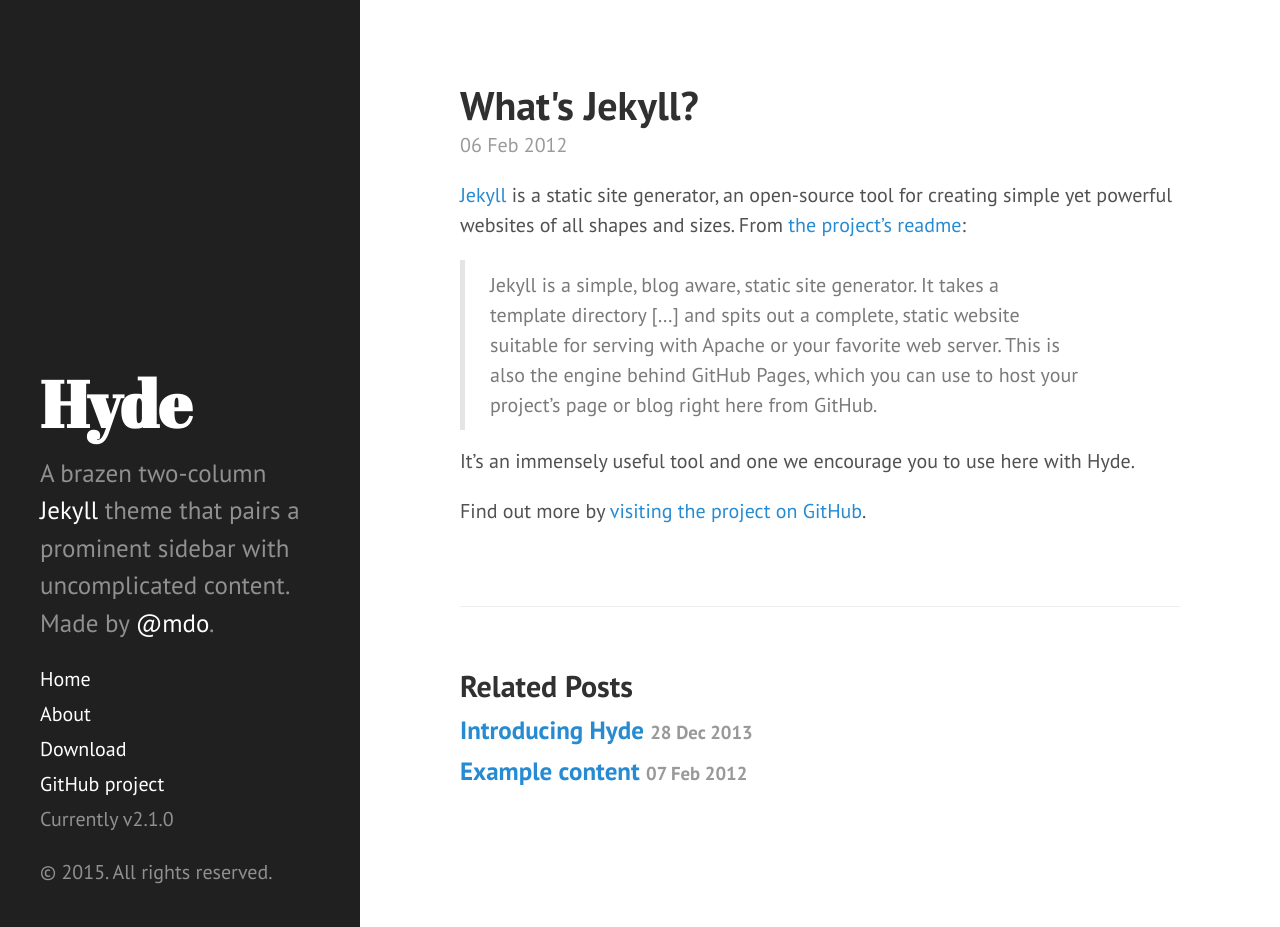
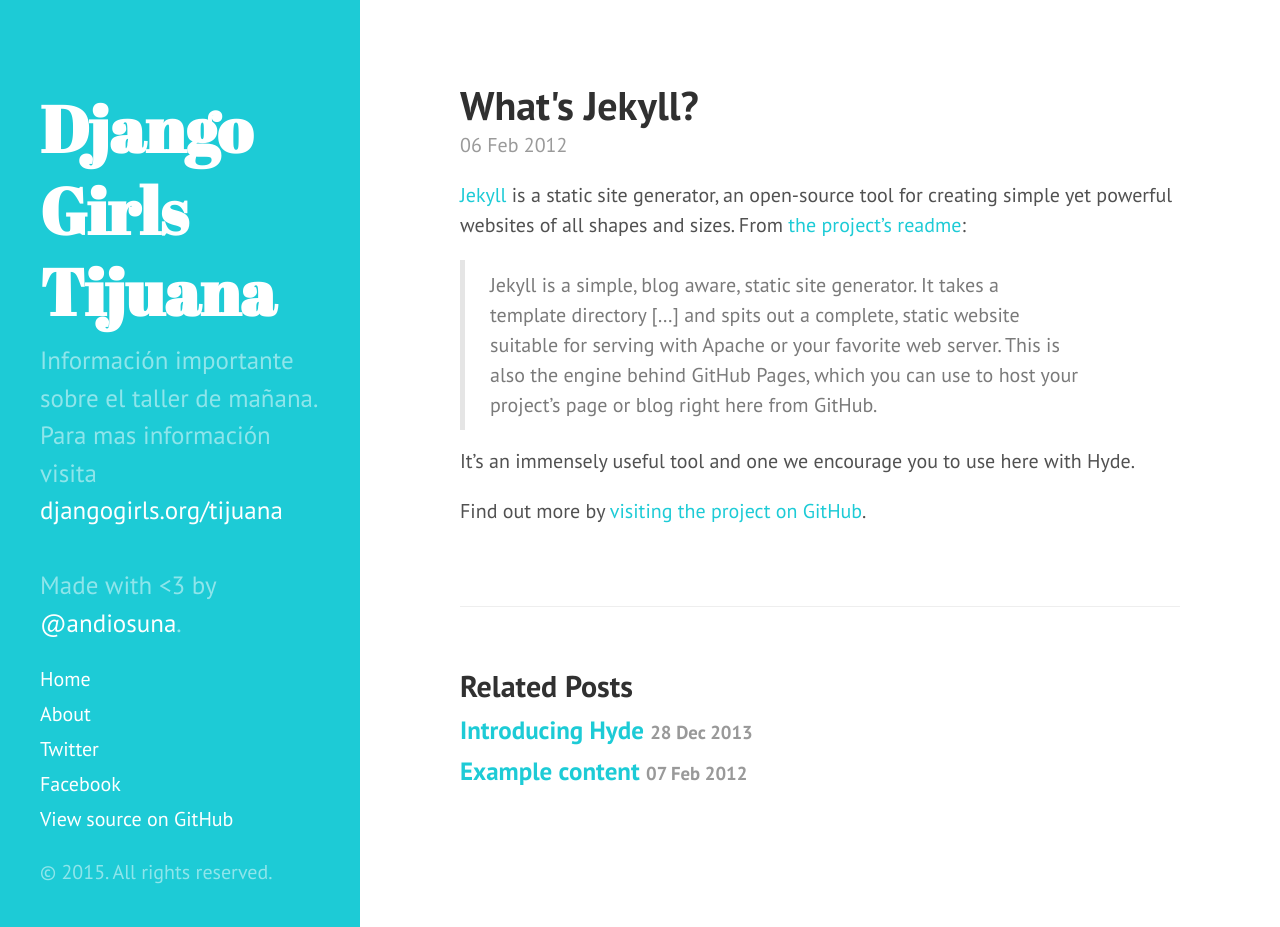
Before and after one commit to algosuna/andyosuna.github.io, a Jekyll site: the page built from _posts/2012-02-06-whats-jekyll.md, in a window 1280 px wide and 927 px high. Built offline with Jekyll 4.4.1, drawn with Linux system fonts in a browser that asks for light colours; Markdown is read by kramdown in place of the engine named in the settings.

Commit message:
some mods

```diff
--- a/_config.yml
+++ b/_config.yml
@@ -7,9 +7,9 @@ permalink:        pretty
 relative_permalinks: true
 
 # Setup
-title:            Hyde
-tagline:          'A Jekyll theme'
-description:      'A brazen two-column <a href="http://jekyllrb.com" target="_blank">Jekyll</a> theme that pairs a prominent sidebar with uncomplicated content. Made by <a href="https://twitter.com/mdo" target="_blank">@mdo</a>.'
+title:            Django Girls Tijuana
+tagline:          'Crea un blog este 7 de marzo'
+description:      'Informaci&oacute;n importante sobre el taller de ma&ntilde;ana. Para mas informaci&oacute;n visita <a href="http://djangogirls.org/tijuana" target="_blank">djangogirls.org/tijuana</a><br><br>Made with <3 by <a href="https://twitter.com/andiosuna" target="_blank">@andiosuna</a>.'
 url:              http://hyde.getpoole.com
 baseurl:          /
 
@@ -20,7 +20,7 @@ author:
 paginate:         5
 
 # Custom vars
-version:          2.1.0
+version:          1.0.0
 
 github:
-  repo:           https://github.com/poole/hyde
+  repo:           https://github.com/andyosuna/andyosuna.github.io
--- a/_includes/sidebar.html
+++ b/_includes/sidebar.html
@@ -26,9 +26,9 @@
         {% endif %}
       {% endfor %}
 
-      <a class="sidebar-nav-item" href="{{ site.github.repo }}/archive/v{{ site.version }}.zip">Download</a>
-      <a class="sidebar-nav-item" href="{{ site.github.repo }}">GitHub project</a>
-      <span class="sidebar-nav-item">Currently v{{ site.version }}</span>
+      <a class="sidebar-nav-item" href="https://twitter.com/DjangoGirlsMX">Twitter</a>
+      <a class="sidebar-nav-item" href="https://facebook.com/DjangoGirlsMexico">Facebook</a>
+      <a class="sidebar-nav-item" href="{{ site.github.repo }}">View source on GitHub</a>
     </nav>
 
     <p>&copy; {{ site.time | date: '%Y' }}. All rights reserved.</p>
--- a/_layouts/default.html
+++ b/_layouts/default.html
@@ -3,7 +3,7 @@
 
   {% include head.html %}
 
-  <body>
+  <body class="theme-base-django">
 
     {% include sidebar.html %}
 
--- a/public/css/hyde.css
+++ b/public/css/hyde.css
@@ -248,3 +248,12 @@ a.sidebar-nav-item:focus {
 .theme-base-0f .related-posts li a:hover {
   color: #8f5536;
 }
+
+/* Django Girls */
+.theme-base-django .sidebar {
+  background-color: #1DCBD6;
+}
+.theme-base-django .content a,
+.theme-base-django .related-posts li a:hover {
+  color: #1DCBD6;
+}
```
